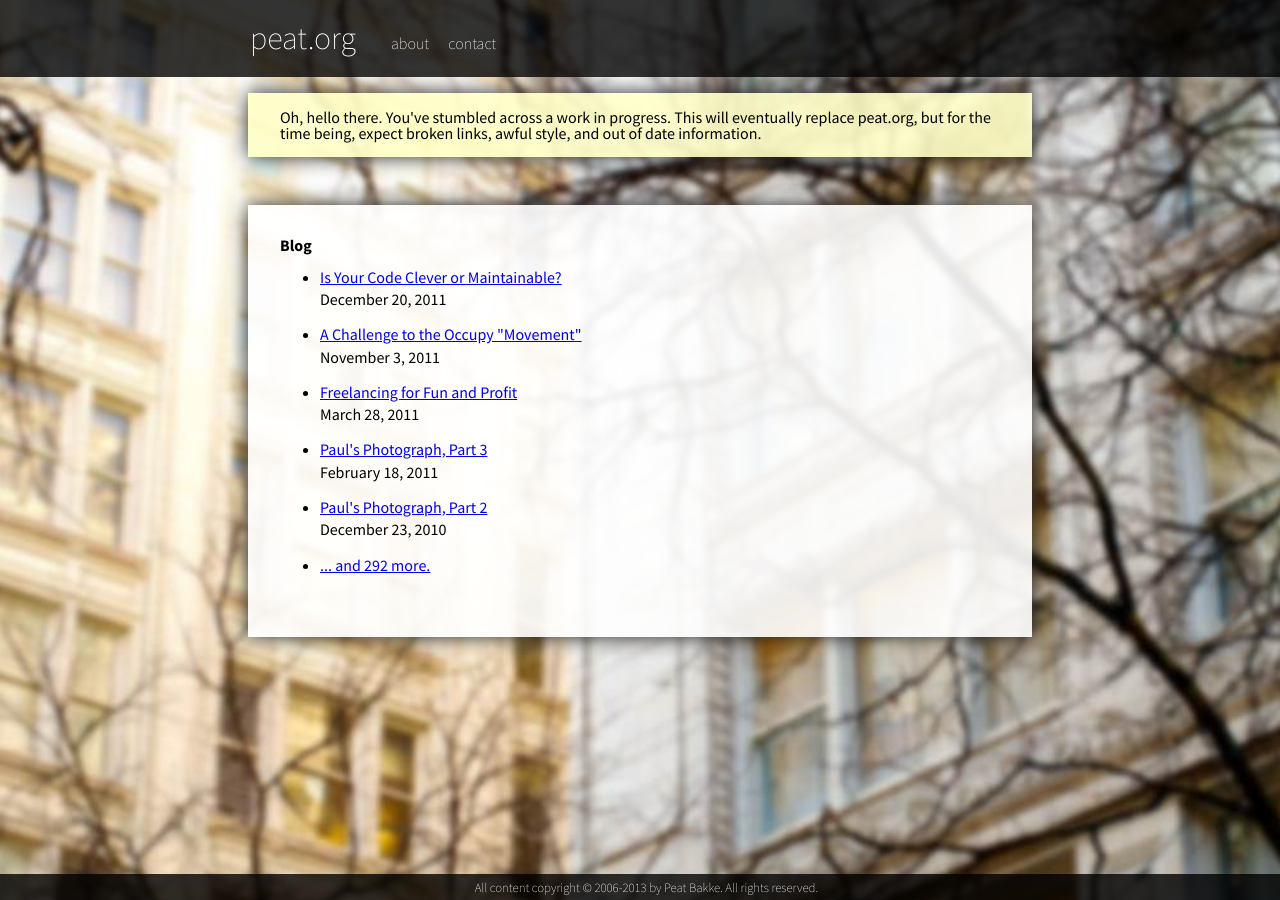
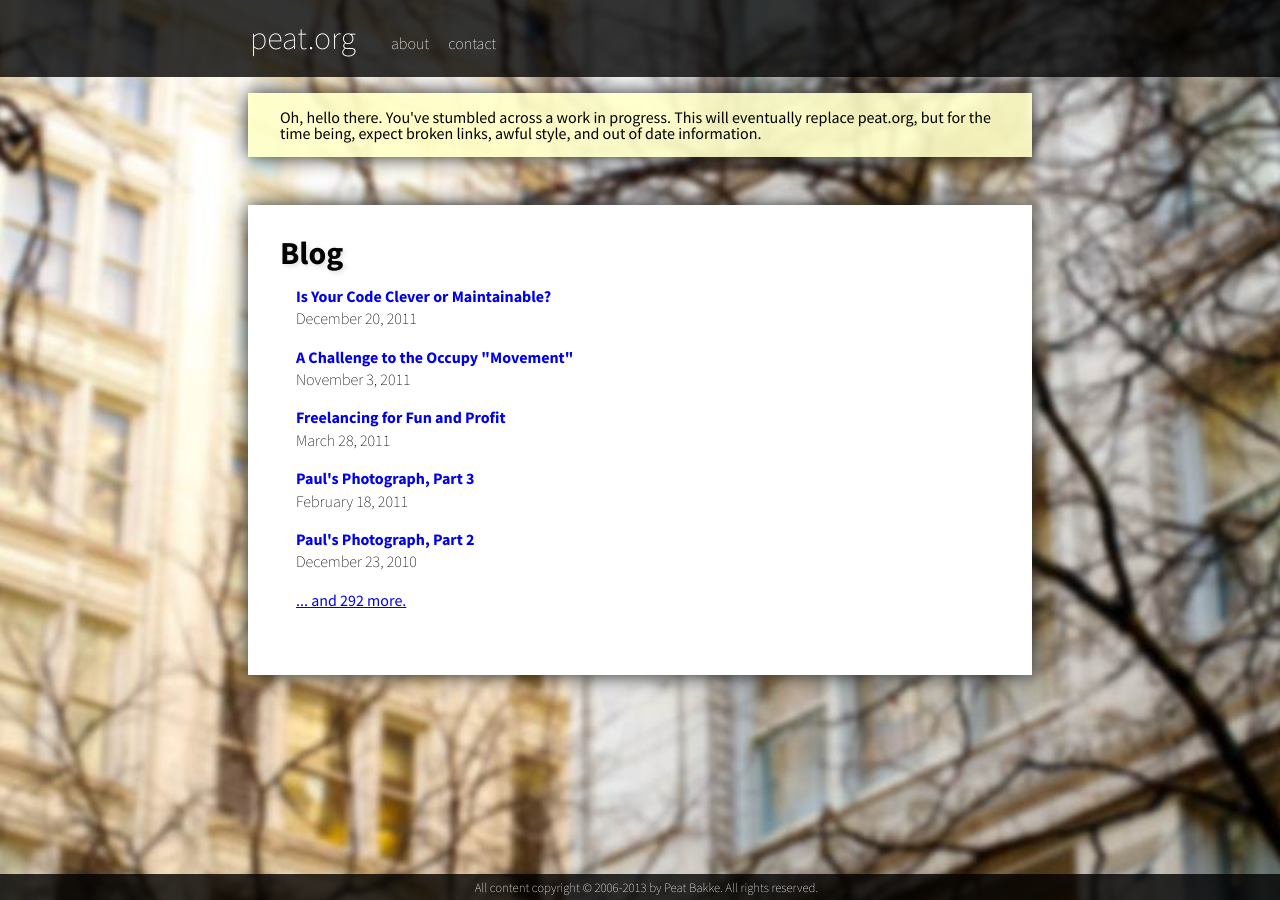
Before and after one commit to peat/pdo, a Jekyll site: the page built from index.html, in a window 1280 px wide. Built offline with Jekyll 4.4.1, drawn with Linux system fonts in a browser that asks for light colours.

Commit message:
Styling updates

```diff
--- a/css/base.css
+++ b/css/base.css
@@ -50,7 +50,7 @@
 #content {
     width: 720px;
     margin: 3em auto;
-    background-color: rgba(255,255,255,0.9);
+    background-color: rgba(255,255,255,1.0);
     padding: 2em;
     padding-bottom: 3em;
     box-shadow: 0px 0px 20px #222;
@@ -59,3 +59,30 @@
 p { text-indent: 1em; }
 p, li { margin: 0.8em 0; padding: 0; line-height: 1.4em; }
 ul { padding: 0; margin: 0 2.5em; }
+
+h2 { font-size: 2em; font-weight: bold; text-shadow: 2px 2px 5px #ddd; }
+h2 a { text-decoration: none; color: inherit; }
+article .date { color: #888 }
+article .header { margin-bottom: 3em }
+
+#share {
+    border: 1px solid #aaa;
+    width: 80px;
+    height: 45px;
+    float: right;
+    padding: 1em;
+    z-index: 10;
+    position: relative;
+    left: 3em;
+    top: -1em;
+    background-color: #fafafa;
+    box-shadow: 2px 2px 8px #aaa;
+}
+
+#share ul { list-style: none; }
+#share ul, #share li { padding: 0; margin: 0 }
+
+#blog-list { list-style: none; margin: 0; padding: 0; }
+#blog-list li { margin: 1em; padding: 0; }
+#blog-list a.title { text-decoration: none; font-weight: bold }
+#blog-list .date { font-weight: 200; }
```
